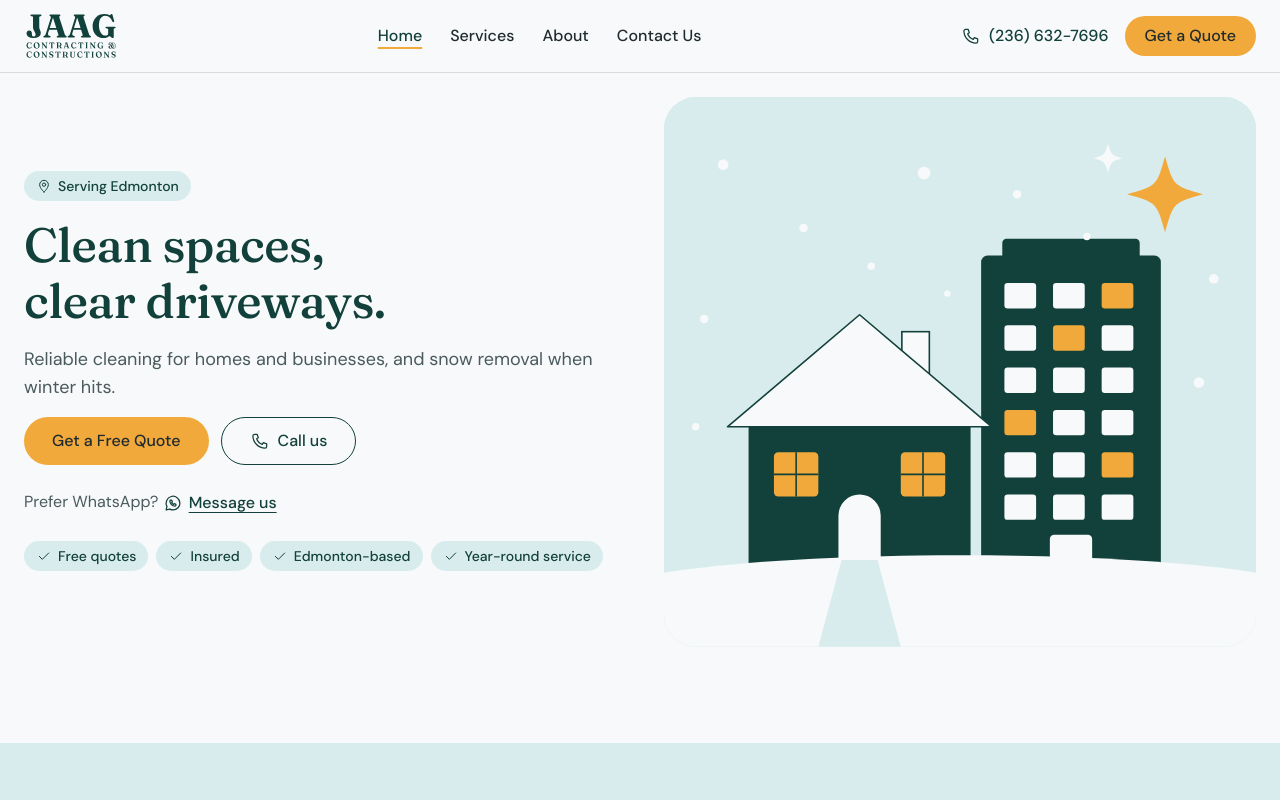
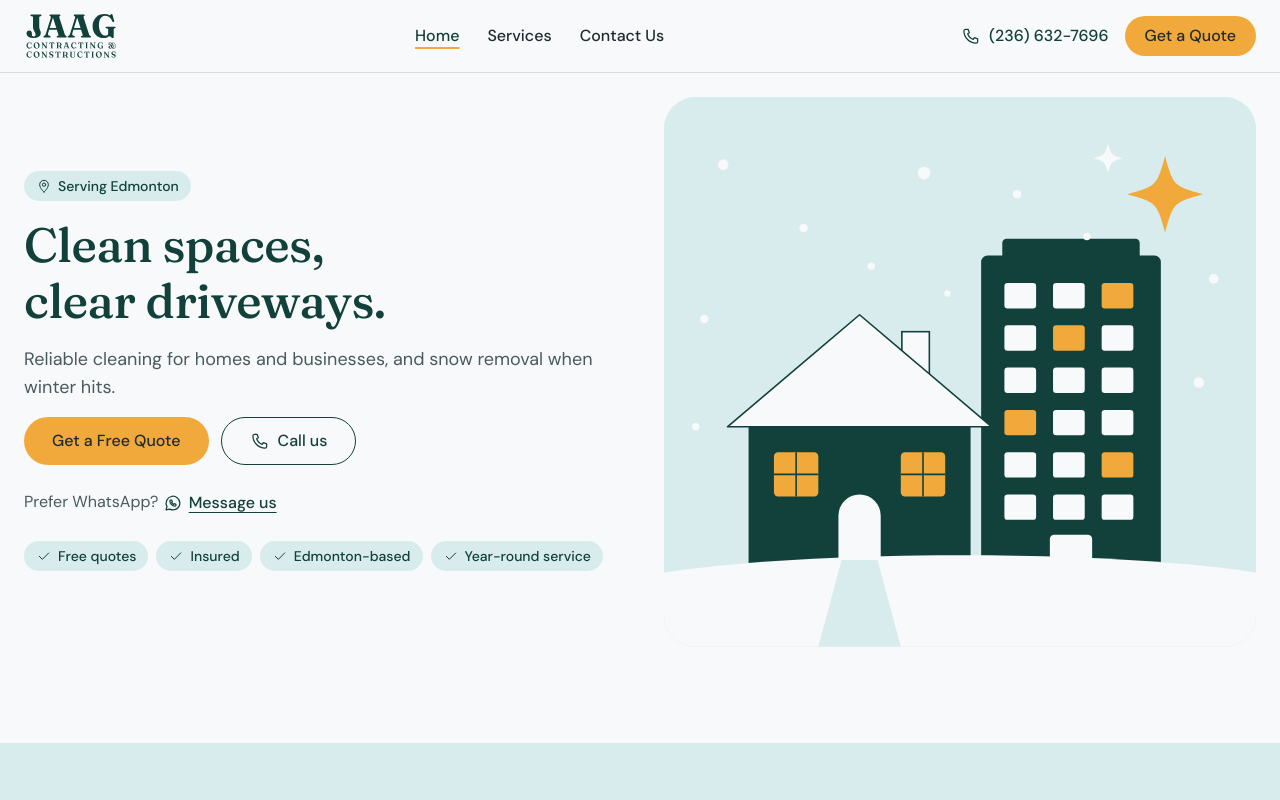
Before and after one commit to DigiBearCA/JAG-cleaning-web, a Next.js app: page / in a window 1280 px wide. Shown: the top 800 px of the page. Built offline with nearby package versions, Linux system fonts and the light colour scheme.

Commit message:
chore: comment out all navigation references to about page

```diff
--- a/src/app/sitemap.ts
+++ b/src/app/sitemap.ts
@@ -11,7 +11,7 @@ const ROUTES: ReadonlyArray<{
 }> = [
   { path: "/", priority: 1, changeFrequency: "monthly" },
   { path: "/services", priority: 0.9, changeFrequency: "monthly" },
-  { path: "/about", priority: 0.6, changeFrequency: "yearly" },
+  // { path: "/about", priority: 0.6, changeFrequency: "yearly" },
   { path: "/contact", priority: 0.8, changeFrequency: "yearly" },
   { path: "/privacy-policy", priority: 0.2, changeFrequency: "yearly" },
   { path: "/terms", priority: 0.2, changeFrequency: "yearly" },
--- a/src/content/navigation.ts
+++ b/src/content/navigation.ts
@@ -15,13 +15,13 @@ export const SERVICES_LINK: NavLink = { label: "Services", href: "/services" };
 
 /** Header links after the Services link, in order. */
 export const NAV_AFTER_SERVICES: ReadonlyArray<NavLink> = [
-  { label: "About", href: "/about" },
+  // { label: "About", href: "/about" },
   { label: "Contact Us", href: "/contact" },
 ];
 
 export const FOOTER_COMPANY: ReadonlyArray<NavLink> = [
   HOME_LINK,
-  { label: "About", href: "/about" },
+  // { label: "About", href: "/about" },
   { label: "Contact Us", href: "/contact" },
 ];
 
```
